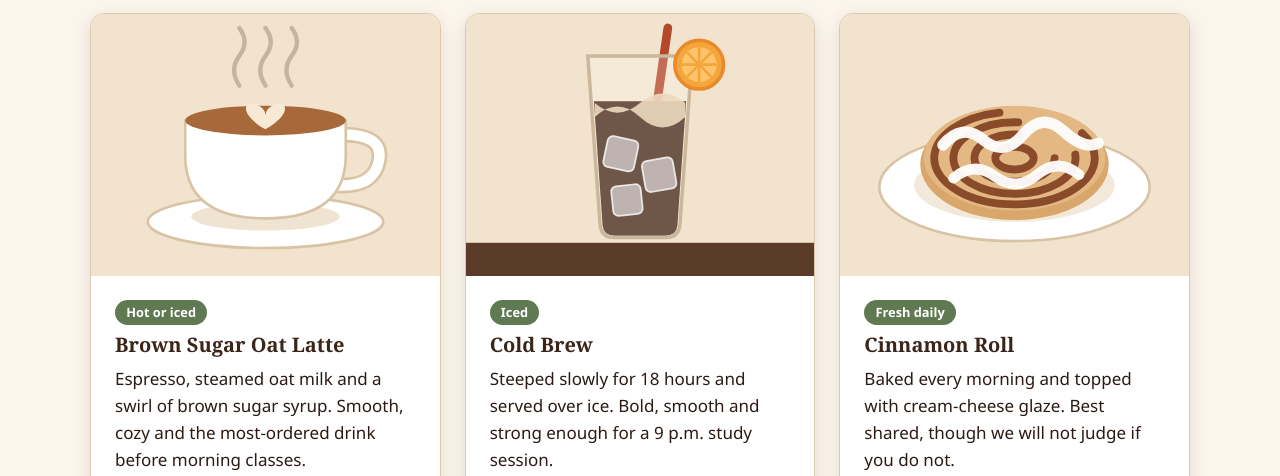
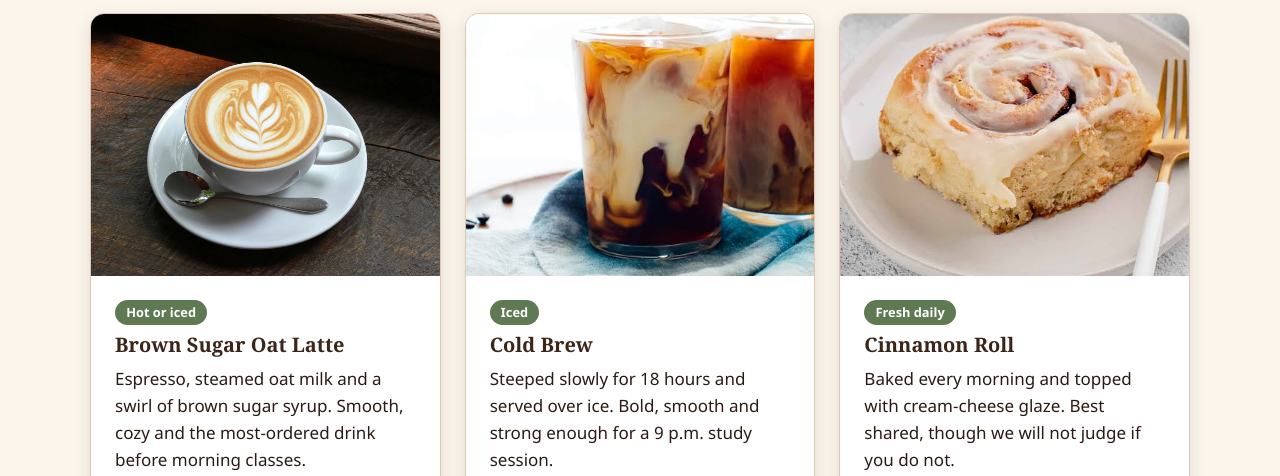
Before and after one commit to KCals32444/CALAGSING-FINAL-MINI-PROJECT, a plain HTML site: page Group01_CampusCafe/index.html in a window 1280 px wide. Shown: the part 747-1223 px from the top of the page. Drawn offline with Linux system fonts and the light colour scheme.

Commit message:
Update image sources for menu items

```diff
--- a/Group01_CampusCafe/index.html
+++ b/Group01_CampusCafe/index.html
@@ -55,7 +55,7 @@
 
         <div class="card-grid">
           <article class="card">
-            <img src="images/latte.svg" width="400" height="300"
+            <img src="images/latte.webp" width="400" height="300"
                  alt="A white cup of latte on a saucer with a heart drawn in the foam and steam rising from it.">
             <div class="card-body">
               <span class="tag">Hot or iced</span>
@@ -66,7 +66,7 @@
           </article>
 
           <article class="card">
-            <img src="images/cold-brew.svg" width="400" height="300"
+            <img src="images/cold-brew.jpg" width="400" height="300"
                  alt="A tall glass of cold brew coffee with ice cubes, a swirl of milk, a red straw and an orange slice on the rim.">
             <div class="card-body">
               <span class="tag">Iced</span>
@@ -77,7 +77,7 @@
           </article>
 
           <article class="card">
-            <img src="images/cinnamon-roll.svg" width="400" height="300"
+            <img src="images/cinamon-roll.jpg" width="400" height="300"
                  alt="A freshly baked cinnamon roll with a spiral of cinnamon and white icing, served on a white plate.">
             <div class="card-body">
               <span class="tag">Fresh daily</span>
```
